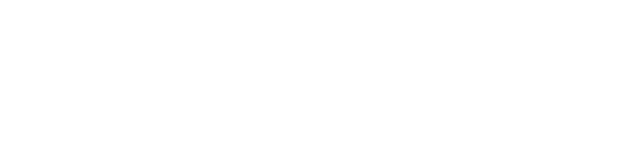
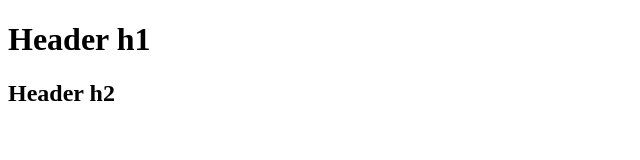
Before and after one commit to KristijonasTar/GitTestHTML, a plain HTML site: page index.html in a window 1280 px wide. Shown: the whole page, without its empty margins (0-640 px from the left). Drawn offline with Linux system fonts and the light colour scheme.

Commit message:
EK header

```diff
--- a/index.html
+++ b/index.html
@@ -8,6 +8,12 @@
 <body>
     <header>
         <!-- Edmundas -->
+        <div class="sample-header">
+            <div class="sample-header-section">
+              <h1>Header h1</h1>
+              <h2>Header h2 </h2>
+            </div>
+          </div>
     </header>
     <main>
         <!-- Edgaras -->
```
